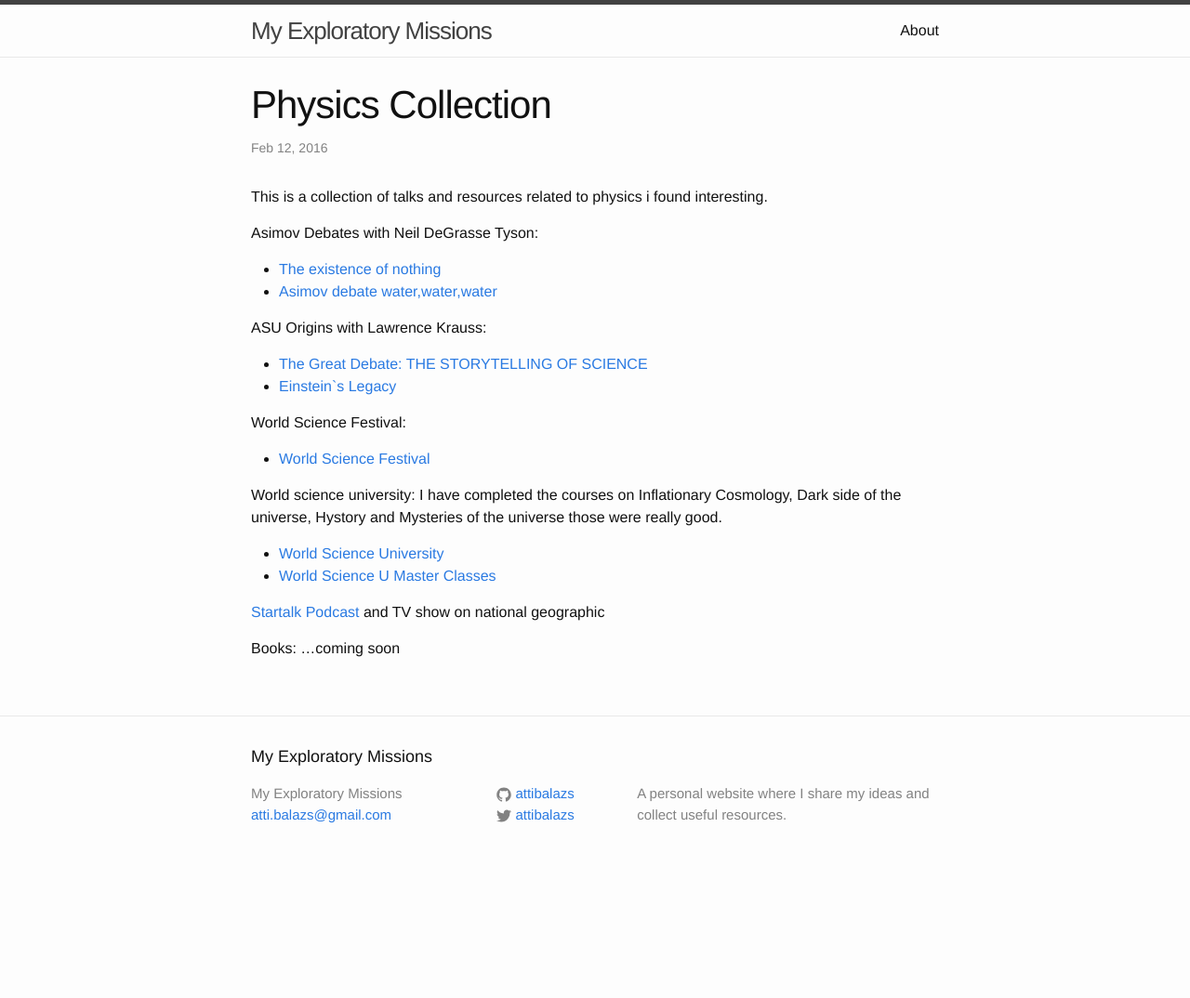
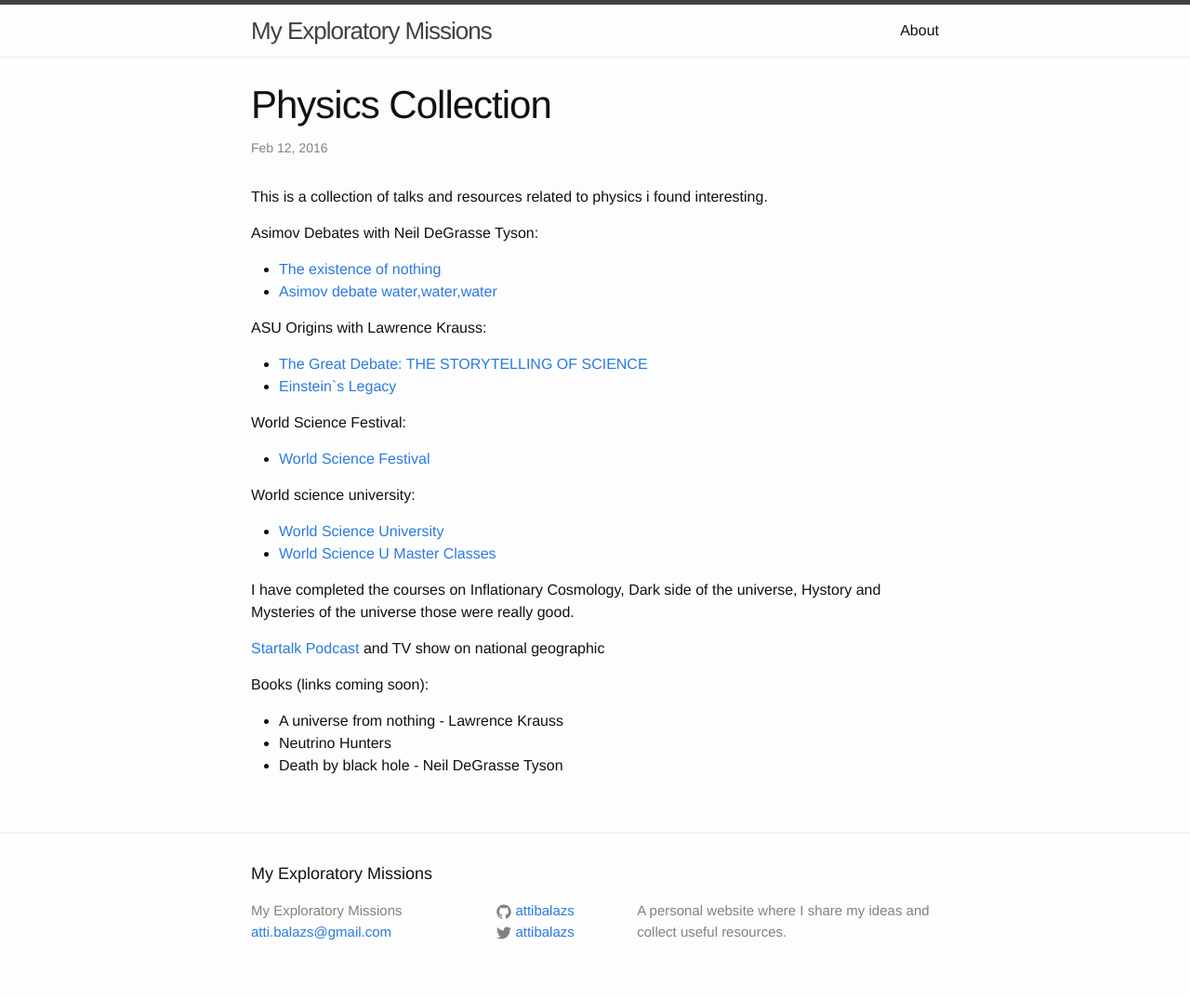
Before and after one commit to gspanoae/softwareranch.github.io, a Jekyll site: the page built from _posts/2016-02-12-physics-collection.md, in a window 1280 px wide. Shown: the whole page at 93% size. Built offline with Jekyll 4.4.1, drawn with Linux system fonts in a browser that asks for light colours; before the commit the page ends 948 px from its top, so only the background shows below that.

Commit message:
fixed list layout finally

```diff
--- a/_posts/2016-02-12-physics-collection.md
+++ b/_posts/2016-02-12-physics-collection.md
@@ -8,22 +8,30 @@ categories: resources physics
 This is a collection of talks and resources related to physics i found interesting.
 
 Asimov Debates with Neil DeGrasse Tyson:
+
 * [The existence of nothing](https://www.youtube.com/watch?v=1OLz6uUuMp8)
 * [Asimov debate water,water,water](https://www.youtube.com/watch?v=FSF79uS3t04)
 
 ASU Origins with Lawrence Krauss:
+
 * [The Great Debate: THE STORYTELLING OF SCIENCE](https://www.youtube.com/watch?v=_J4QPz52Sfo)
 * [Einstein`s Legacy](https://www.youtube.com/watch?v=cYWH34v2TnM)
 
 World Science Festival:
+
 * [World Science Festival](http://www.worldsciencefestival.com/)
 
 World science university:
-I have completed the courses on Inflationary  Cosmology, Dark side of the universe, Hystory and Mysteries of the universe those were really good.
+
 * [World Science University](http://www.worldscienceu.com/)
 * [World Science U Master Classes](http://www.worldscienceu.com/courses/master_class)
 
+I have completed the courses on Inflationary  Cosmology, Dark side of the universe, Hystory and Mysteries of the universe those were really good.
+
 [Startalk Podcast](http://www.startalkradio.net/) and TV show on national geographic
 
-Books:
-...coming soon
+Books (links coming soon):
+
+* A universe from nothing - Lawrence Krauss
+* Neutrino Hunters
+* Death by black hole - Neil DeGrasse Tyson
```
Also changed, not shown: _posts/2016-02-01-python-resources.md (+6 -5 lines).
